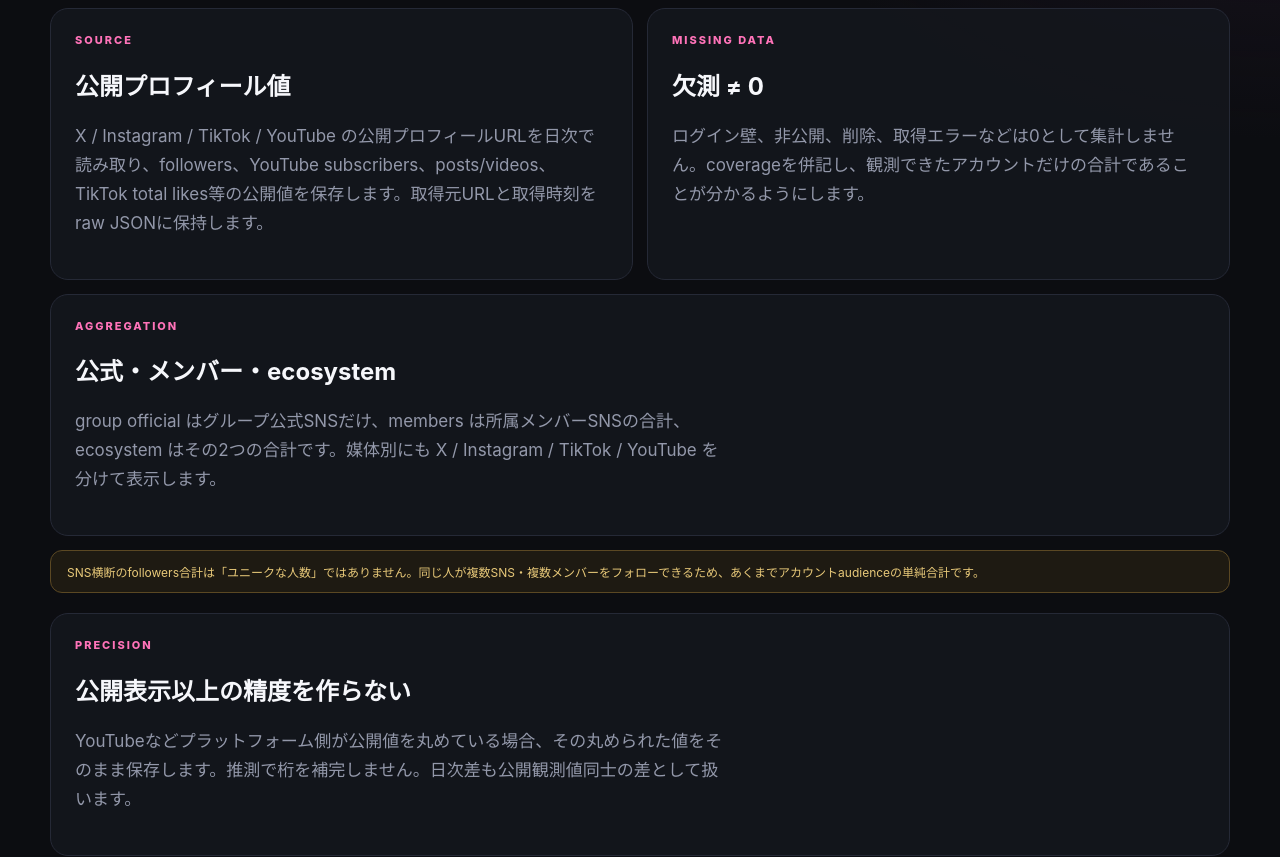
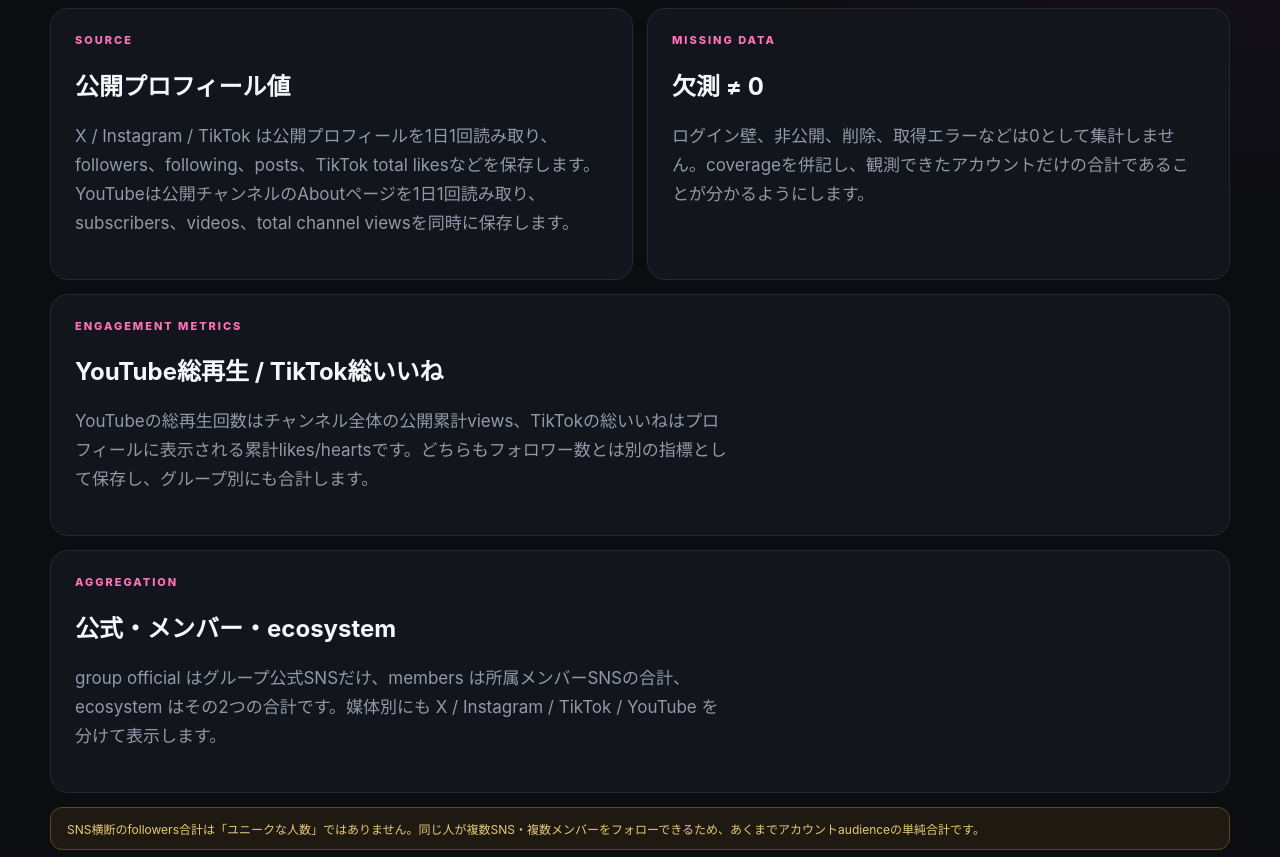
Before and after one commit to ProtChan/kawaii-lab-stats, a Next.js app: page /methodology in a window 1280 px wide. Shown: the part 560-1417 px from the top of the page. Built offline with nearby package versions, Linux system fonts and the light colour scheme.

Commit message:
docs: explain YouTube views and TikTok total likes

```diff
--- a/app/methodology/page.tsx
+++ b/app/methodology/page.tsx
@@ -28,13 +28,19 @@ export default function MethodologyPage() {
         <article className="panel">
           <p className="eyebrow">SOURCE</p>
           <h2>公開プロフィール値</h2>
-          <p className="lead">X / Instagram / TikTok / YouTube の公開プロフィールURLを日次で読み取り、followers、YouTube subscribers、posts/videos、TikTok total likes等の公開値を保存します。取得元URLと取得時刻をraw JSONに保持します。</p>
+          <p className="lead">X / Instagram / TikTok は公開プロフィールを1日1回読み取り、followers、following、posts、TikTok total likesなどを保存します。YouTubeは公開チャンネルのAboutページを1日1回読み取り、subscribers、videos、total channel viewsを同時に保存します。</p>
         </article>
         <article className="panel">
           <p className="eyebrow">MISSING DATA</p>
           <h2>欠測 ≠ 0</h2>
           <p className="lead">ログイン壁、非公開、削除、取得エラーなどは0として集計しません。coverageを併記し、観測できたアカウントだけの合計であることが分かるようにします。</p>
         </article>
+      </section>
+
+      <section className="panel">
+        <p className="eyebrow">ENGAGEMENT METRICS</p>
+        <h2>YouTube総再生 / TikTok総いいね</h2>
+        <p className="lead">YouTubeの総再生回数はチャンネル全体の公開累計views、TikTokの総いいねはプロフィールに表示される累計likes/heartsです。どちらもフォロワー数とは別の指標として保存し、グループ別にも合計します。</p>
       </section>
 
       <section className="panel">
@@ -48,7 +54,7 @@ export default function MethodologyPage() {
       <section className="panel">
         <p className="eyebrow">PRECISION</p>
         <h2>公開表示以上の精度を作らない</h2>
-        <p className="lead">YouTubeなどプラットフォーム側が公開値を丸めている場合、その丸められた値をそのまま保存します。推測で桁を補完しません。日次差も公開観測値同士の差として扱います。</p>
+        <p className="lead">YouTube登録者数などプラットフォーム側が公開値を丸めている場合、その丸められた値をそのまま保存します。総再生回数も公開Aboutページの表示値以上の精度を推測しません。日次差は公開観測値同士の差として扱います。</p>
       </section>
 
       <footer>Fanmade / unofficial project. Methodology may evolve, but historical source/capture metadata should remain auditable.</footer>
```
